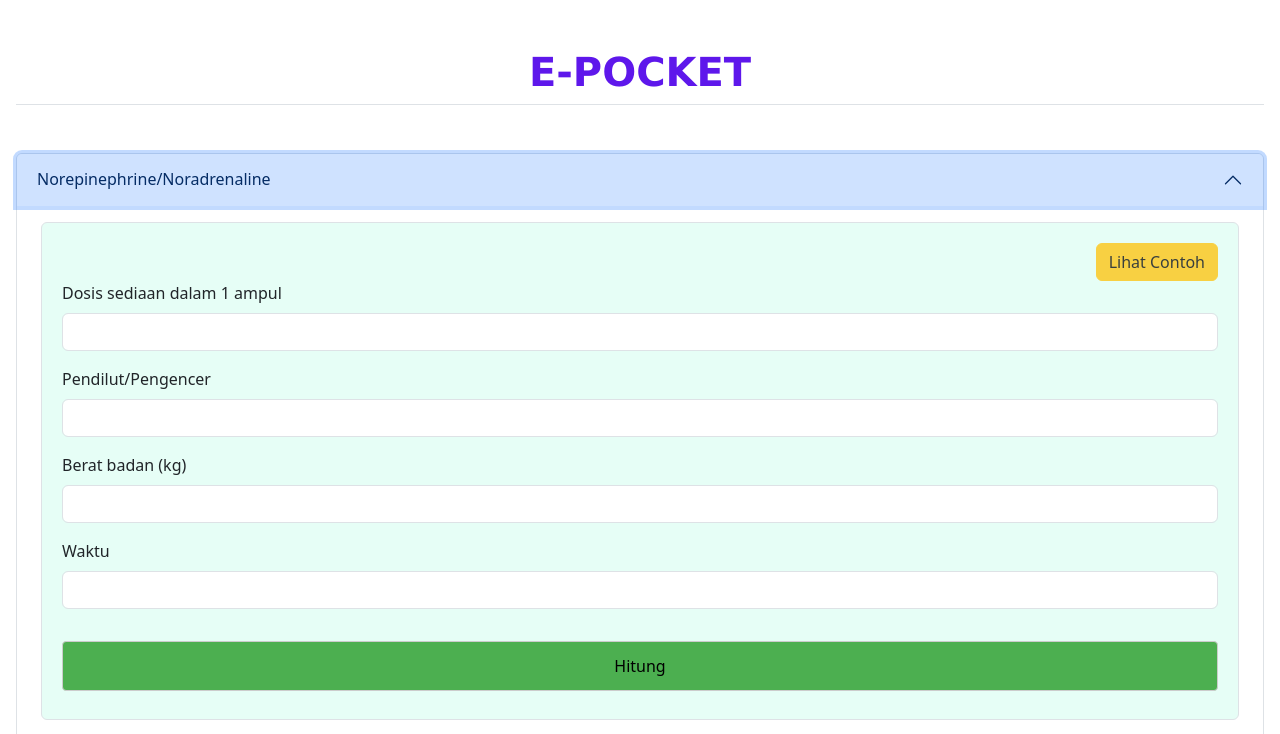
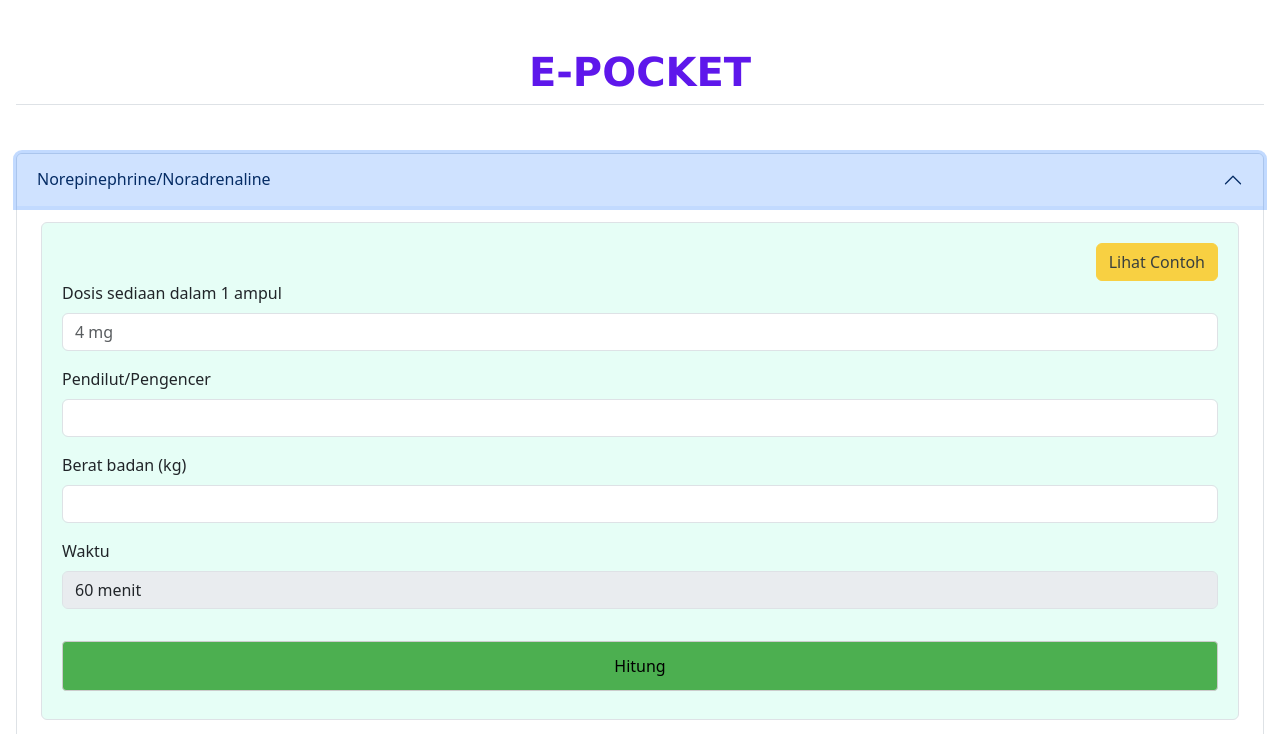
Before and after one commit to Aapv16/e-pocket, a plain HTML site: page index.html in a window 1280 px wide. Both pictures are taken after a click on the button "Norepinephrine/Noradrenaline". Shown: the top 734 px of the page. Drawn offline with nearby package versions, Linux system fonts and the light colour scheme.

Commit message:
tambah fitur

```diff
--- a/index.html
+++ b/index.html
@@ -153,6 +153,7 @@
               <br />
               <input
                 type="number"
+                placeholder="4 mg"
                 id="sediaan"
                 name="sediaan"
                 class="form-control"
@@ -184,7 +185,9 @@
             <div class="mb-3">
               <label for="waktu" class="form-label">Waktu</label>
               <input
-                type="number"
+                type="text"
+                disabled
+                value="60 menit"
                 id="waktu"
                 class="form-control"
                 name="waktu"
@@ -385,6 +388,7 @@
                 <br />
                 <input
                   type="number"
+                  placeholder="250 mg"
                   id="sediaanD"
                   name="sediaan"
                   class="form-control"
@@ -418,7 +422,9 @@
               <div class="mb-3">
                 <label for="waktuD" class="form-label">Waktu</label>
                 <input
-                  type="number"
+                  type="text"
+                  disabled
+                  value="60 menit"
                   id="waktuD"
                   class="form-control"
                   name="waktu"
@@ -623,6 +629,7 @@
               <br />
               <input
                 type="number"
+                placeholder="20 mg/ml"
                 id="sediaanDopa"
                 name="sediaan"
                 class="form-control"
@@ -656,7 +663,9 @@
             <div class="mb-3">
               <label for="waktu" class="form-label">Waktu</label>
               <input
-                type="number"
+                type="text"
+                disabled
+                value="60 menit"
                 id="waktuDopa"
                 class="form-control"
                 name="waktu"
@@ -856,6 +865,7 @@
               <br />
               <input
                 type="number"
+                placeholder="10 mg"
                 id="sediaanNTG"
                 name="sediaan"
                 class="form-control"
@@ -889,7 +899,9 @@
             <div class="mb-3">
               <label for="waktuNTG" class="form-label">Waktu</label>
               <input
-                type="number"
+                type="text"
+                value="60 menit"
+                disabled
                 id="waktuNTG"
                 class="form-control"
                 name="waktu"
@@ -1082,7 +1094,9 @@
               >
               <br />
               <input
-                type="number"
+                type="text"
+                disabled
+                value="25.000 unit"
                 id="sediaanHeparin"
                 name="sediaan"
                 class="form-control"
```
